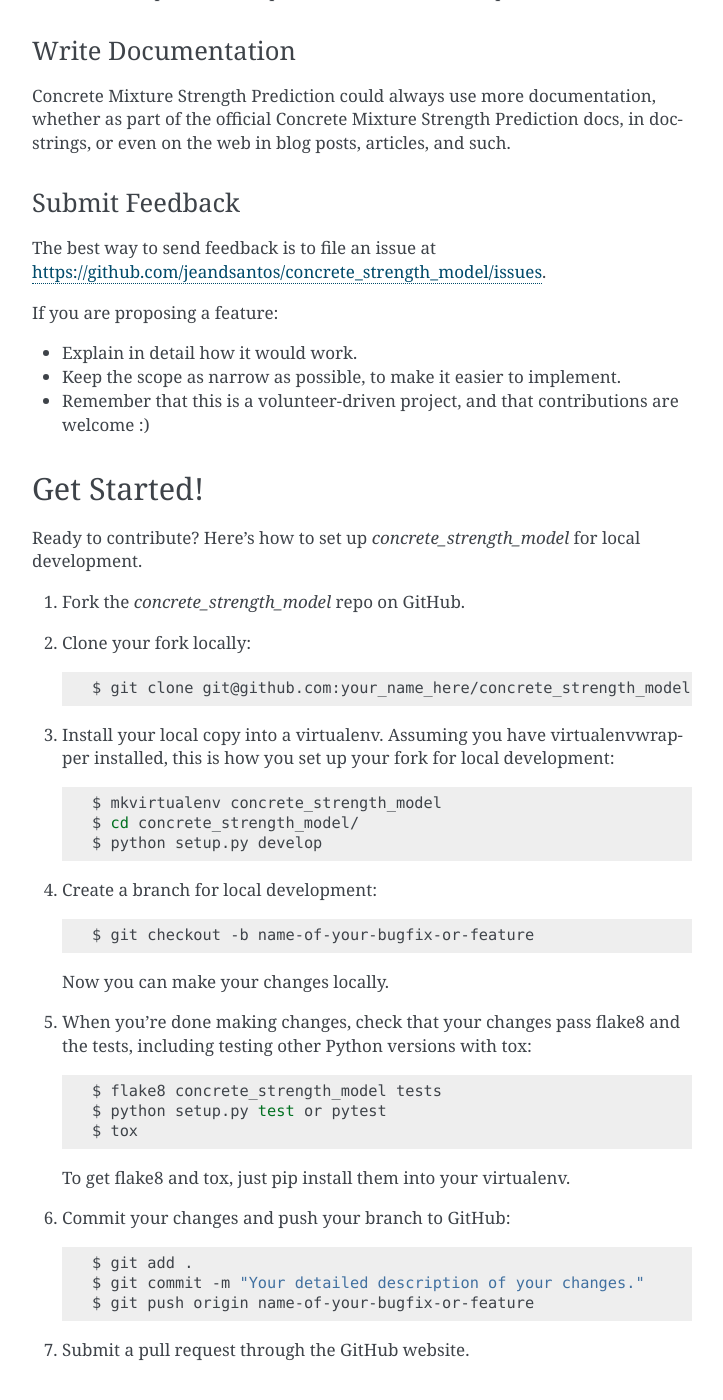
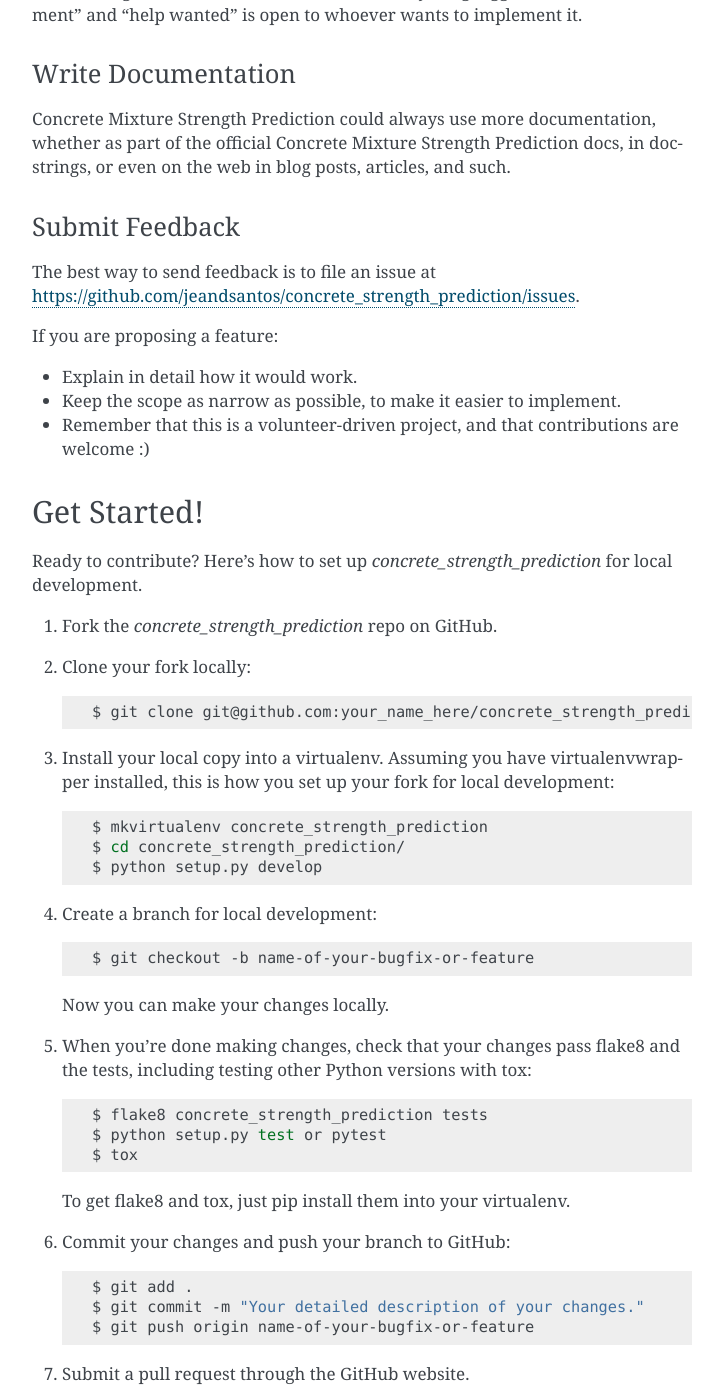
Before and after one commit to jeandsantos/concrete-strength-prediction, a Sphinx documentation site: the page built from docs/contributing.rst, in a window 1280 px wide and 1400 px high, scrolled down 752 px. Shown: the whole window, without its empty margins (388-1111 px from the left). Built offline with Sphinx 7.4.7, drawn with Linux system fonts in a browser that asks for light colours; pages that are not in the unit, such as notebooks, are missing from menus; the version number is read from the project's files by our own code; some of the changed text lies outside the part shown.

```diff
--- a/CONTRIBUTING.rst
+++ b/CONTRIBUTING.rst
@@ -15,7 +15,7 @@
 Report Bugs
 ~~~~~~~~~~~
 
-Report bugs at https://github.com/jeandsantos/concrete_strength_model/issues.
+Report bugs at https://github.com/jeandsantos/concrete_strength_prediction/issues.
 
 If you are reporting a bug, please include:
 
@@ -45,7 +45,7 @@
 Submit Feedback
 ~~~~~~~~~~~~~~~
 
-The best way to send feedback is to file an issue at https://github.com/jeandsantos/concrete_strength_model/issues.
+The best way to send feedback is to file an issue at https://github.com/jeandsantos/concrete_strength_prediction/issues.
 
 If you are proposing a feature:
 
@@ -57,17 +57,17 @@
 Get Started!
 ------------
 
-Ready to contribute? Here's how to set up `concrete_strength_model` for local development.
+Ready to contribute? Here's how to set up `concrete_strength_prediction` for local development.
 
-1. Fork the `concrete_strength_model` repo on GitHub.
+1. Fork the `concrete_strength_prediction` repo on GitHub.
 2. Clone your fork locally::
 
-    $ git clone git@github.com:your_name_here/concrete_strength_model.git
+    $ git clone git@github.com:your_name_here/concrete_strength_prediction.git
 
 3. Install your local copy into a virtualenv. Assuming you have virtualenvwrapper installed, this is how you set up your fork for local development::
 
-    $ mkvirtualenv concrete_strength_model
-    $ cd concrete_strength_model/
+    $ mkvirtualenv concrete_strength_prediction
+    $ cd concrete_strength_prediction/
     $ python setup.py develop
 
 4. Create a branch for local development::
@@ -79,7 +79,7 @@
 5. When you're done making changes, check that your changes pass flake8 and the
    tests, including testing other Python versions with tox::
 
-    $ flake8 concrete_strength_model tests
+    $ flake8 concrete_strength_prediction tests
     $ python setup.py test or pytest
     $ tox
 
@@ -103,7 +103,7 @@
    your new functionality into a function with a docstring, and add the
    feature to the list in README.rst.
 3. The pull request should work for Python 3.7, 3.8 and 3.9, and for PyPy. Check
-   https://travis-ci.com/jeandsantos/concrete_strength_model/pull_requests
+   https://travis-ci.com/jeandsantos/concrete_strength_prediction/pull_requests
    and make sure that the tests pass for all supported Python versions.
 
 Tips
@@ -111,7 +111,7 @@
 
 To run a subset of tests::
 
-$ pytest tests.test_concrete_strength_model
+$ pytest tests.test_concrete_strength_prediction
 
 
 Deploying
--- a/docs/conf.py
+++ b/docs/conf.py
@@ -1,6 +1,6 @@
 #!/usr/bin/env python
 #
-# concrete_strength_model documentation build configuration file, created by
+# concrete_strength_prediction documentation build configuration file, created by
 # sphinx-quickstart on Fri Jun  9 13:47:02 2017.
 #
 # This file is execfile()d with the current directory set to its
@@ -21,7 +21,7 @@
 import sys
 sys.path.insert(0, os.path.abspath('..'))
 
-import concrete_strength_model
+import concrete_strength_prediction
 
 # -- General configuration ---------------------------------------------
 
@@ -55,9 +55,9 @@
 # the built documents.
 #
 # The short X.Y version.
-version = concrete_strength_model.__version__
+version = concrete_strength_prediction.__version__
 # The full version, including alpha/beta/rc tags.
-release = concrete_strength_model.__version__
+release = concrete_strength_prediction.__version__
 
 # The language for content autogenerated by Sphinx. Refer to documentation
 # for a list of supported languages.
@@ -100,7 +100,7 @@
 # -- Options for HTMLHelp output ---------------------------------------
 
 # Output file base name for HTML help builder.
-htmlhelp_basename = 'concrete_strength_modeldoc'
+htmlhelp_basename = 'concrete_strength_predictiondoc'
 
 
 # -- Options for LaTeX output ------------------------------------------
@@ -127,7 +127,7 @@
 # (source start file, target name, title, author, documentclass
 # [howto, manual, or own class]).
 latex_documents = [
-    (master_doc, 'concrete_strength_model.tex',
+    (master_doc, 'concrete_strength_prediction.tex',
      'Concrete Mixture Optimization Documentation',
      'Jean Dos Santos', 'manual'),
 ]
@@ -138,7 +138,7 @@
 # One entry per manual page. List of tuples
 # (source start file, name, description, authors, manual section).
 man_pages = [
-    (master_doc, 'concrete_strength_model',
+    (master_doc, 'concrete_strength_prediction',
      'Concrete Mixture Optimization Documentation',
      [author], 1)
 ]
@@ -150,10 +150,10 @@
 # (source start file, target name, title, author,
 #  dir menu entry, description, category)
 texinfo_documents = [
-    (master_doc, 'concrete_strength_model',
+    (master_doc, 'concrete_strength_prediction',
      'Concrete Mixture Optimization Documentation',
      author,
-     'concrete_strength_model',
+     'concrete_strength_prediction',
      'One line description of project.',
      'Miscellaneous'),
 ]
--- a/docs/usage.rst
+++ b/docs/usage.rst
@@ -4,4 +4,4 @@
 
 To use Concrete Mixture Optimization in a project::
 
-    import concrete_strength_model
+    import concrete_strength_prediction
```
Also changed, not shown: README.rst (+4 -4 lines), docs/installation.rst (+5 -5 lines), .travis.yml (added), 5 other files.
